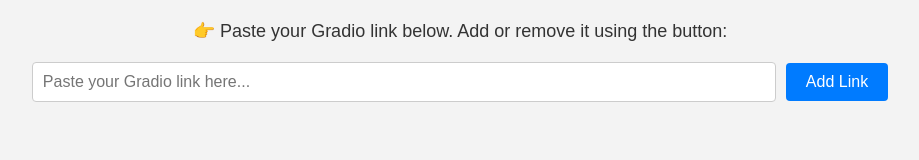
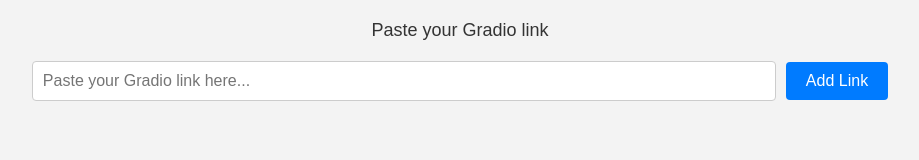
Before and after one commit to daneyzp/Colab-gradio-preview, a plain HTML site: page index.html in a window 1280 px wide. Shown: the whole page, without its empty margins (180-1099 px from the left). Drawn offline with Linux system fonts and the light colour scheme.

Commit message:
Update index.html

```diff
--- a/index.html
+++ b/index.html
@@ -52,7 +52,7 @@
 </head>
 <body>
 
-  <p class="instruction">👉 Paste your Gradio link below. Add or remove it using the button:</p>
+  <p class="instruction">Paste your Gradio link</p>
 
   <div class="link-box">
     <input type="text" id="gradioLink" placeholder="Paste your Gradio link here..." />
```
